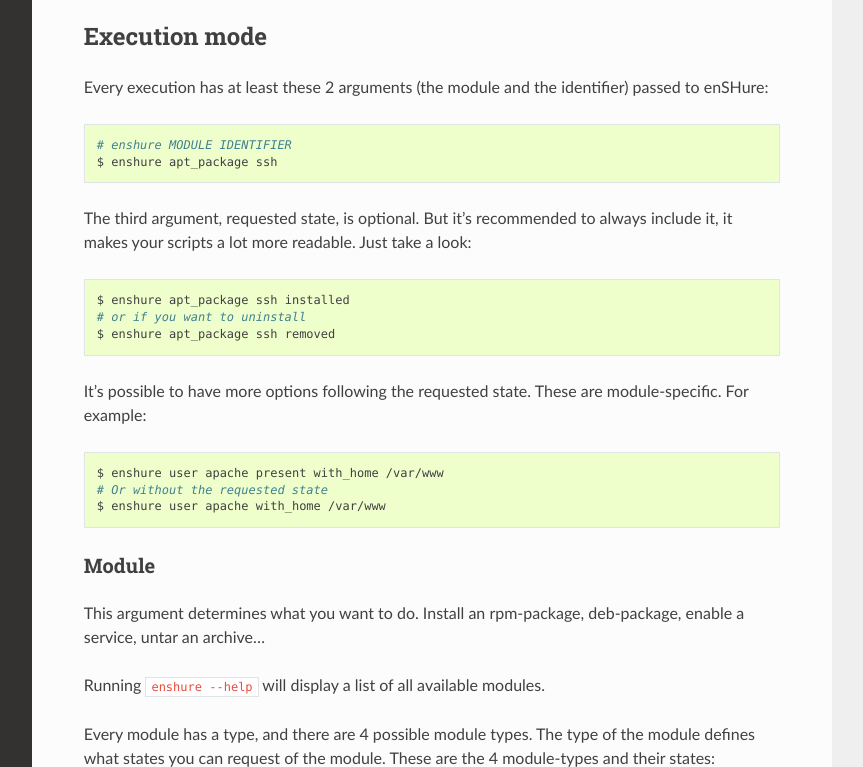
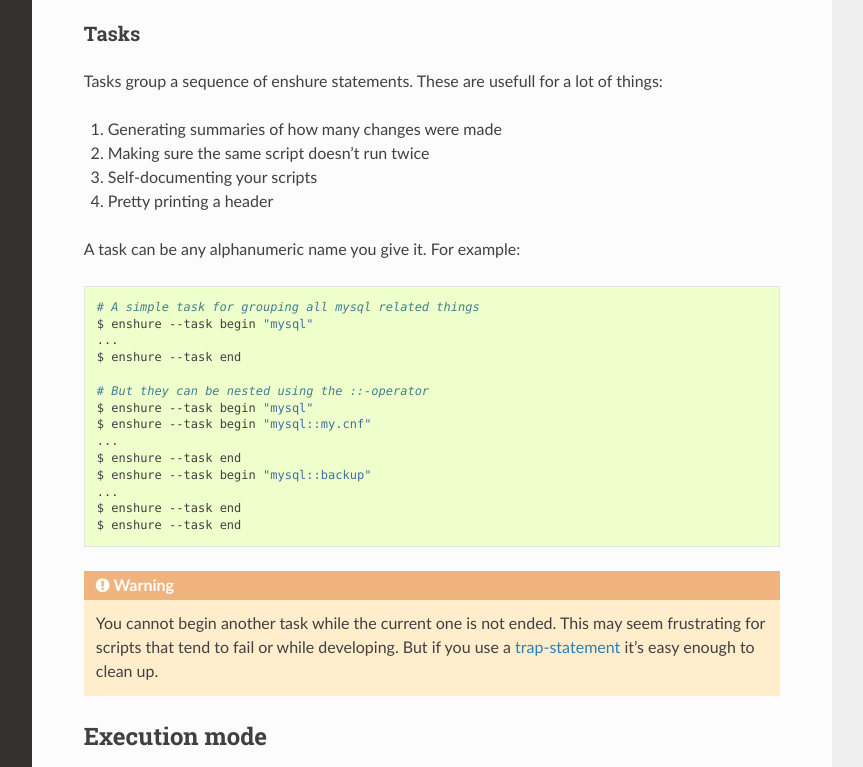
Before and after one commit to gbraekmans/enshure, a Sphinx documentation site: the page built from doc/user/arguments.rst, in a window 1280 px wide and 1400 px high, cut to the strip 633-1400 px from the top of the window. Shown: the whole strip, without its empty margins (268-1131 px from the left). Built offline with Sphinx 7.4.7 and the Read the Docs theme 2.0.0, drawn with Linux system fonts in a browser that asks for light colours.

Commit message:
Improved tasks documentation

```diff
--- a/doc/user/arguments.rst
+++ b/doc/user/arguments.rst
@@ -21,6 +21,43 @@ Query mode
 These are all the options available in query mode:
 
 .. include:: help_query_mode.rst
+
+Tasks
+#####
+
+Tasks group a sequence of enshure statements. These are usefull for a
+lot of things:
+
+1. Generating summaries of how many changes were made
+2. Making sure the same script doesn't run twice
+3. Self-documenting your scripts
+4. Pretty printing a header
+
+A task can be any alphanumeric name you give it. For example::
+
+  # A simple task for grouping all mysql related things
+  $ enshure --task begin "mysql"
+  ...
+  $ enshure --task end
+
+  # But they can be nested using the ::-operator
+  $ enshure --task begin "mysql"
+  $ enshure --task begin "mysql::my.cnf"
+  ...
+  $ enshure --task end
+  $ enshure --task begin "mysql::backup"
+  ...
+  $ enshure --task end
+  $ enshure --task end
+
+.. warning::
+
+  You cannot begin another task while the current one is not ended.
+  This may seem frustrating for scripts that tend to fail or
+  while developing. But if you use a trap-statement_ it's easy
+  enough to clean up.
+
+.. _trap-statement: http://tldp.org/LDP/Bash-Beginners-Guide/html/sect_12_02.html
 
 Execution mode
 --------------
```
Also changed, not shown: doc/user/best_practices.rst (+22 -3 lines).
